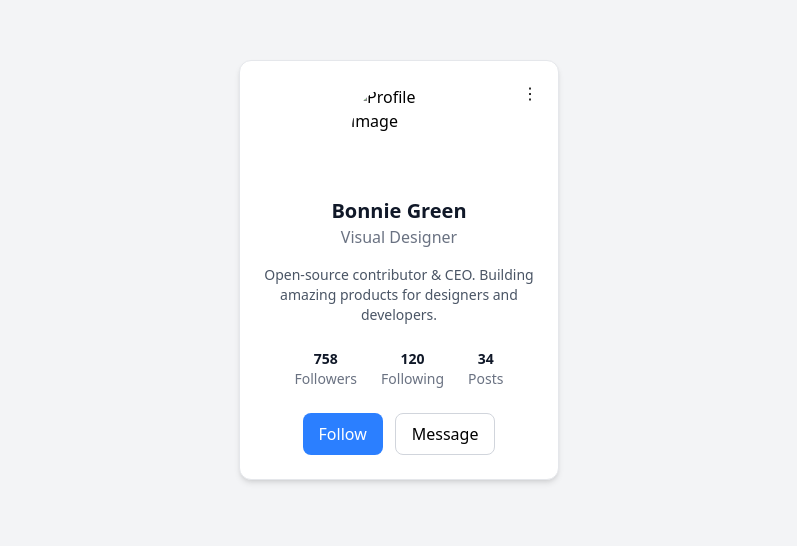
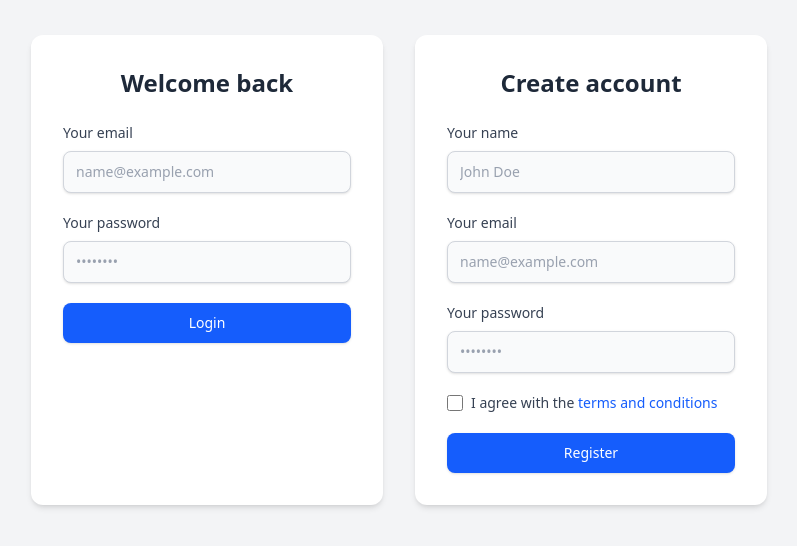
Before and after one commit to anthonyapitchou/css-frameworks-social-media, a website: page index.html in a window 1280 px wide. Shown: the part 130-676 px from the top of the page, without its empty margins (241-1038 px from the left). Drawn offline with Linux system fonts and the light colour scheme.

Commit message:
I have been working on log in and sign up page

```diff
--- a/index.html
+++ b/index.html
@@ -7,63 +7,135 @@
     <title>FrameWork Social Media</title>
   </head>
   <body class="flex min-h-screen items-center justify-center bg-gray-100">
-    <div
-      class="relative w-full max-w-xs rounded-xl border border-gray-200 bg-white p-6 shadow-md"
-    >
-      <!-- Menu button -->
-      <button class="absolute top-3 right-3 rounded-lg p-2 hover:bg-gray-100">
-        ⋮
-      </button>
-
-      <!-- Profile content -->
-      <div class="flex flex-col items-center">
-        <img
-          class="mb-4 h-24 w-24 rounded-full object-cover"
-          src="../img/profile-picture-3.jpg"
-          alt="Profile image"
-        />
-
-        <h2 class="text-xl font-semibold text-gray-900">Bonnie Green</h2>
-
-        <p class="mb-4 text-gray-500">Visual Designer</p>
-
-        <p class="mb-6 text-center text-sm text-gray-600">
-          Open-source contributor & CEO. Building amazing products for designers
-          and developers.
-        </p>
-
-        <!-- Followers -->
-        <div class="mb-6 flex gap-6 text-sm">
-          <div class="text-center">
-            <p class="font-bold text-gray-900">758</p>
-            <p class="text-gray-500">Followers</p>
+    <div class="flex w-full max-w-3xl gap-8 px-4">
+      <!-- LOGIN -->
+      <div class="w-full rounded-xl bg-white p-8 shadow-md">
+        <h1 class="mb-6 text-center text-2xl font-bold text-gray-800">
+          Welcome back
+        </h1>
+        <form action="../feed/index.html">
+          <div class="mb-5">
+            <label
+              for="login-email"
+              class="mb-2 block text-sm font-medium text-gray-700"
+            >
+              Your email
+            </label>
+            <input
+              type="email"
+              id="login-email"
+              placeholder="name@example.com"
+              required
+              class="w-full rounded-lg border border-gray-300 bg-gray-50 px-3 py-2.5 text-sm text-gray-900 shadow-sm placeholder:text-gray-400 focus:border-blue-500 focus:ring-2 focus:ring-blue-500"
+            />
           </div>
 
-          <div class="text-center">
-            <p class="font-bold text-gray-900">120</p>
-            <p class="text-gray-500">Following</p>
+          <div class="mb-5">
+            <label
+              for="login-password"
+              class="mb-2 block text-sm font-medium text-gray-700"
+            >
+              Your password
+            </label>
+            <input
+              type="password"
+              id="login-password"
+              placeholder="••••••••"
+              required
+              minlength="8"
+              class="w-full rounded-lg border border-gray-300 bg-gray-50 px-3 py-2.5 text-sm text-gray-900 shadow-sm placeholder:text-gray-400 focus:border-blue-500 focus:ring-2 focus:ring-blue-500"
+            />
           </div>
 
-          <div class="text-center">
-            <p class="font-bold text-gray-900">34</p>
-            <p class="text-gray-500">Posts</p>
+          <button
+            type="submit"
+            class="w-full rounded-lg bg-blue-600 px-4 py-2.5 text-sm font-medium text-white shadow-sm transition-all hover:bg-blue-700 focus:ring-4 focus:ring-blue-300 focus:outline-none"
+          >
+            Login
+          </button>
+        </form>
+      </div>
+
+      <!-- REGISTER -->
+      <div class="w-full rounded-xl bg-white p-8 shadow-md">
+        <h1 class="mb-6 text-center text-2xl font-bold text-gray-800">
+          Create account
+        </h1>
+        <form action="../feed/index.html">
+          <div class="mb-5">
+            <label
+              for="register-name"
+              class="mb-2 block text-sm font-medium text-gray-700"
+            >
+              Your name
+            </label>
+            <input
+              type="text"
+              id="register-name"
+              placeholder="John Doe"
+              required
+              class="w-full rounded-lg border border-gray-300 bg-gray-50 px-3 py-2.5 text-sm text-gray-900 shadow-sm placeholder:text-gray-400 focus:border-blue-500 focus:ring-2 focus:ring-blue-500"
+            />
           </div>
-        </div>
 
-        <!-- Buttons -->
-        <div class="flex gap-3">
-          <button
-            class="rounded-lg bg-blue-500 px-4 py-2 text-white hover:bg-blue-600"
+          <div class="mb-5">
+            <label
+              for="register-email"
+              class="mb-2 block text-sm font-medium text-gray-700"
+            >
+              Your email
+            </label>
+            <input
+              type="email"
+              id="register-email"
+              placeholder="name@example.com"
+              required
+              class="w-full rounded-lg border border-gray-300 bg-gray-50 px-3 py-2.5 text-sm text-gray-900 shadow-sm placeholder:text-gray-400 focus:border-blue-500 focus:ring-2 focus:ring-blue-500"
+            />
+          </div>
+
+          <div class="mb-5">
+            <label
+              for="register-password"
+              class="mb-2 block text-sm font-medium text-gray-700"
+            >
+              Your password
+            </label>
+            <input
+              type="password"
+              id="register-password"
+              placeholder="••••••••"
+              required
+              minlength="8"
+              class="w-full rounded-lg border border-gray-300 bg-gray-50 px-3 py-2.5 text-sm text-gray-900 shadow-sm placeholder:text-gray-400 focus:border-blue-500 focus:ring-2 focus:ring-blue-500"
+            />
+          </div>
+
+          <label
+            for="remember"
+            class="mb-5 flex cursor-pointer items-center gap-2"
           >
-            Follow
-          </button>
+            <input
+              id="remember"
+              type="checkbox"
+              required
+              class="h-4 w-4 rounded border border-gray-300 bg-gray-50 focus:ring-2 focus:ring-blue-500"
+            />
+            <span class="text-sm text-gray-700">
+              I agree with the
+              <a href="#" class="text-blue-600 hover:underline"
+                >terms and conditions</a
+              >
+            </span>
+          </label>
 
           <button
-            class="rounded-lg border border-gray-300 px-4 py-2 hover:bg-gray-100"
+            type="submit"
+            class="w-full rounded-lg bg-blue-600 px-4 py-2.5 text-sm font-medium text-white shadow-sm transition-all hover:bg-blue-700 focus:ring-4 focus:ring-blue-300 focus:outline-none"
           >
-            Message
+            Register
           </button>
-        </div>
+        </form>
       </div>
     </div>
   </body>
```
Also changed, not shown: css/style.css.
